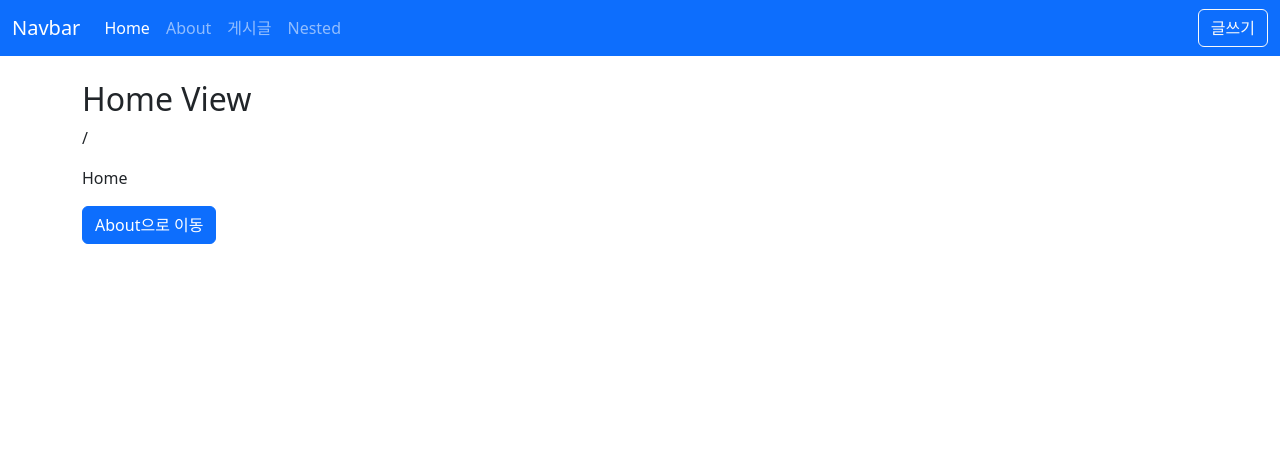
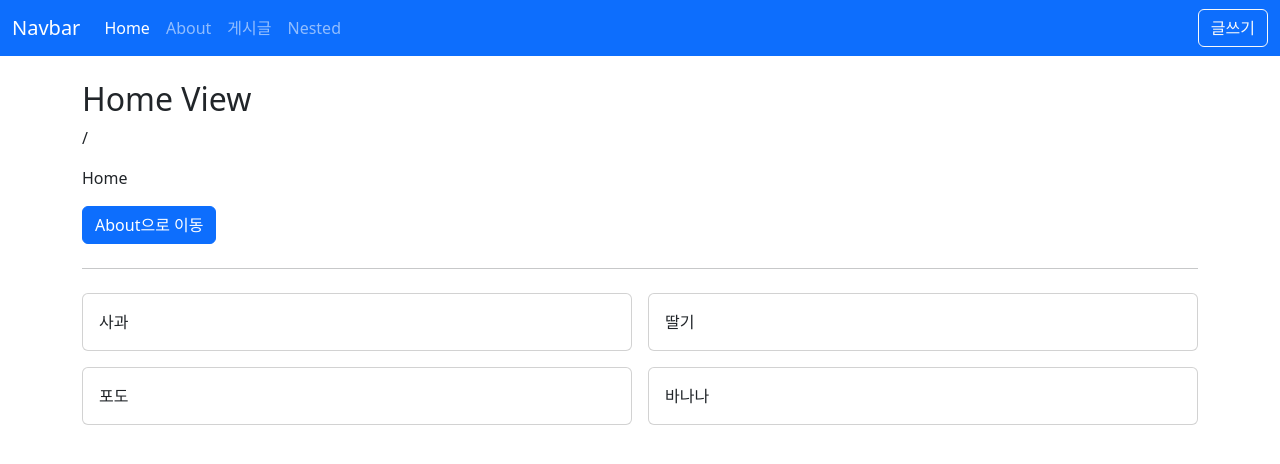
Before and after one commit to Woochang1132/vue3-project, a Vue app: page / in a window 1280 px wide. Shown: the top 464 px of the page. Built offline with nearby package versions, Linux system fonts and the light colour scheme.

Commit message:
[개발] post > 목록 페이지 => for, 반복되어야 하는 부분 AppGrid 컴포넌트로 구성하기

```diff
--- /dev/null
+++ b/src/components/AppGrid.vue
@@ -0,0 +1,22 @@
+<template>
+  <div class="row g-3">
+    <div v-for="(item, index) in items" :key="index" :class="colClass">
+      <slot :item="item" :index="index"></slot>
+    </div>
+  </div>
+</template>
+
+<script setup>
+defineProps({
+  items: {
+    type: Array,
+    required: true,
+  },
+  colClass: {
+    type: String,
+    default: 'col-4',
+  },
+});
+</script>
+
+<style lang="scss" scoped></style>
--- a/src/views/HomeView.vue
+++ b/src/views/HomeView.vue
@@ -4,16 +4,25 @@
     <p>{{ $route.path }}</p>
     <p>{{ $route.name }}</p>
     <button class="btn btn-primary" @click="goAboutPage">About으로 이동</button>
+    <hr class="my-4" />
+    <AppGrid :items="items" v-slot="{ item }" col-class="col-6">
+      <AppCard>{{ item }}</AppCard>
+    </AppGrid>
   </div>
 </template>
 
 <script setup>
 import { useRouter } from 'vue-router';
+import AppGrid from '@/components/AppGrid.vue';
+import AppCard from '@/components/AppCard.vue';
+import { ref } from 'vue';
 
 const router = useRouter();
 const goAboutPage = () => {
   router.push('/about');
 };
+
+const items = ref(['사과', '딸기', '포도', '바나나']);
 </script>
 
 <style lang="scss" scoped></style>
--- a/src/views/posts/PostListView.vue
+++ b/src/views/posts/PostListView.vue
@@ -17,16 +17,17 @@
       </div>
     </form>
     <hr class="my-4" />
-    <div class="row g-3">
-      <div v-for="post in posts" :key="post.id" class="col-4">
+    <AppGrid :items="posts">
+      <template v-slot="{ item }">
         <PostItem
-          :title="post.title"
-          :content="post.content"
-          :created-at="post.createdAt"
-          @click="goPage(post.id)"
+          :title="item.title"
+          :content="item.content"
+          :created-at="item.createdAt"
+          @click="goPage(item.id)"
         ></PostItem>
-      </div>
-    </div>
+      </template>
+    </AppGrid>
+
     <AppPagination
       :current-page="params._page"
       :page-count="pageCount"
@@ -46,6 +47,7 @@
 // import PostDetailView from './PostDetailView.vue';
 import AppCard from '@/components/AppCard.vue';
 import AppPagination from '@/components/AppPagination.vue';
+import AppGrid from '@/components/AppGrid.vue';
 import { getPosts } from '@/api/posts';
 import { computed, ref, watchEffect } from 'vue';
 import { useRouter } from 'vue-router';
@@ -69,8 +71,6 @@
   try {
     const { data, headers } = await getPosts(params.value);
     posts.value = data;
-    console.log('posts.value', posts.value);
-    console.log('posts[0].value', posts.value[0].id);
     totalCount.value = headers['x-total-count'];
   } catch (error) {
     console.error(error);
```
